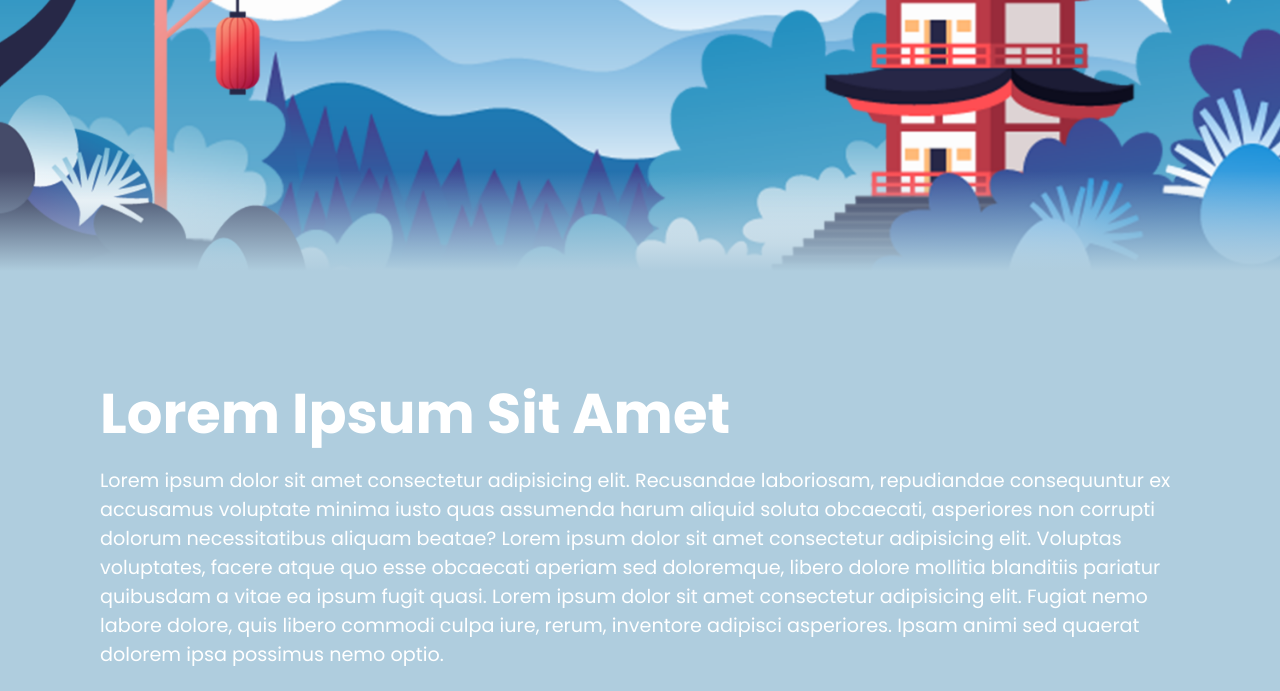
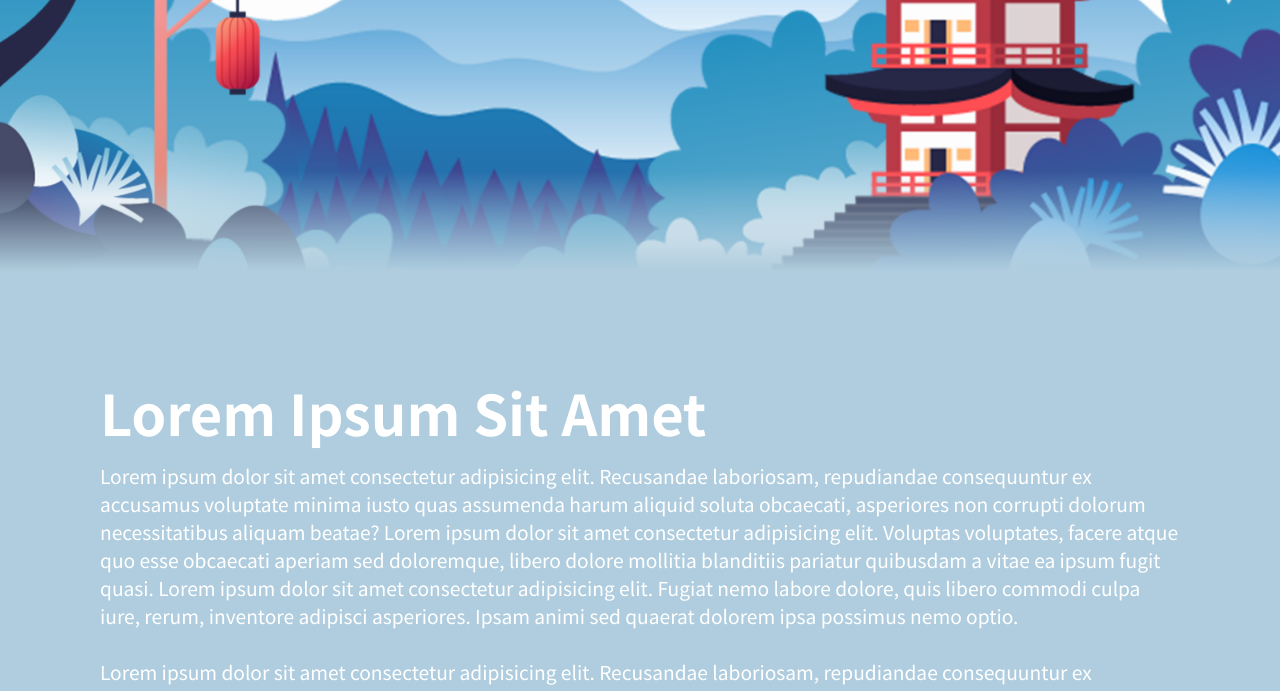
Before and after one commit to XYZCurrate86/parallax-web, a plain HTML site: page index.html in a window 1280 px wide. Shown: the part 529-1220 px from the top of the page. Drawn offline with Linux system fonts and the light colour scheme.

Commit message:
Adding Vibrant Styling

```diff
--- a/style.css
+++ b/style.css
@@ -1,15 +1,17 @@
-@import url('https://fonts.googleapis.com/css2?family=Poppins:wght@400;500;600;700;800;900&display=swap');
+/* @import url('https://fonts.googleapis.com/css2?family=Poppins:wght@400;500;600;700;800;900&display=swap'); */
+@import url('https://fonts.googleapis.com/css2?family=Noto+Sans+JP:wght@100;200;300;400;500;600;700;800;900&family=Poppins:wght@400;500;600;700;800;900&display=swap');
 *
 {
     margin: 0;
     padding: 0;
     box-sizing: border-box;
-    font-family: 'Poppins', sans-serif;
+    font-family: 'Noto Sans JP';
     scroll-behavior: smooth;
 }
 body
 {
     min-height: 150vh;
+    overflow-x: hidden;
     background: linear-gradient(#AFCDDE,#F6F1EC);
 }
 header
```
